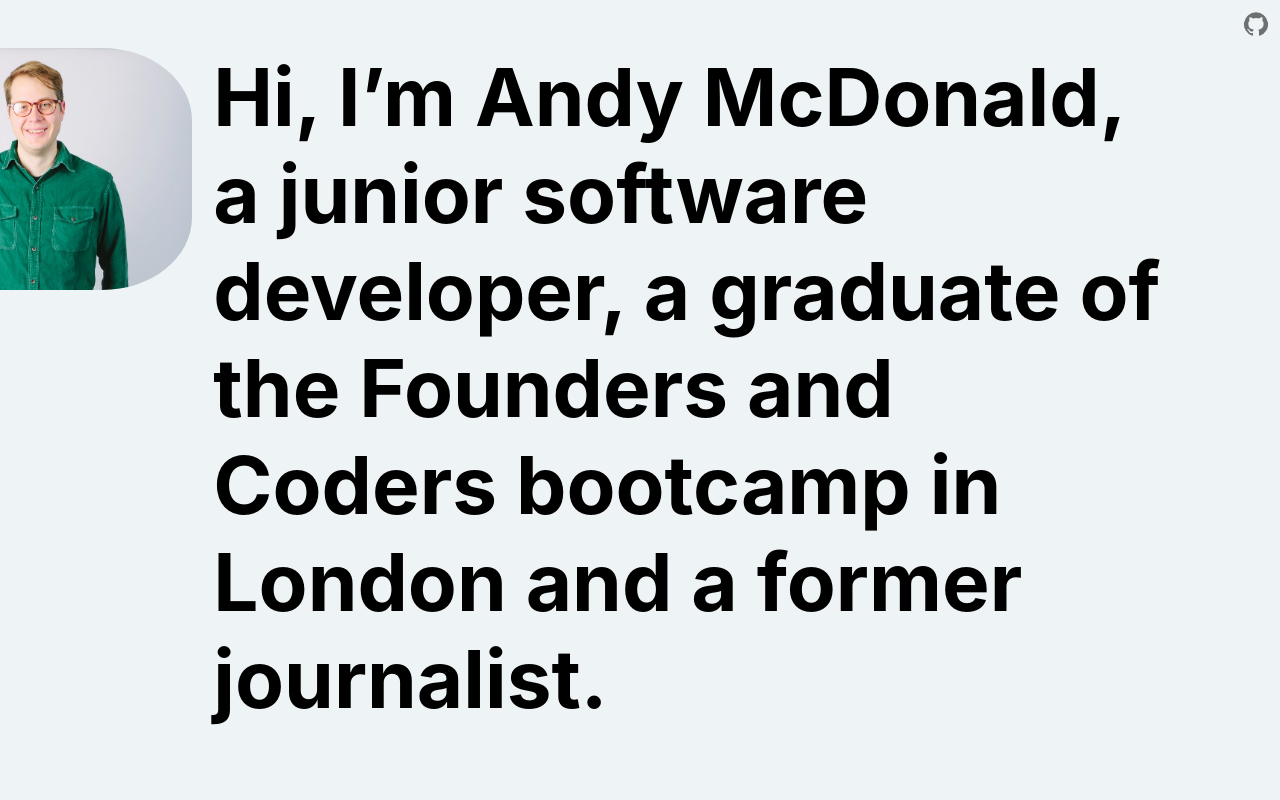
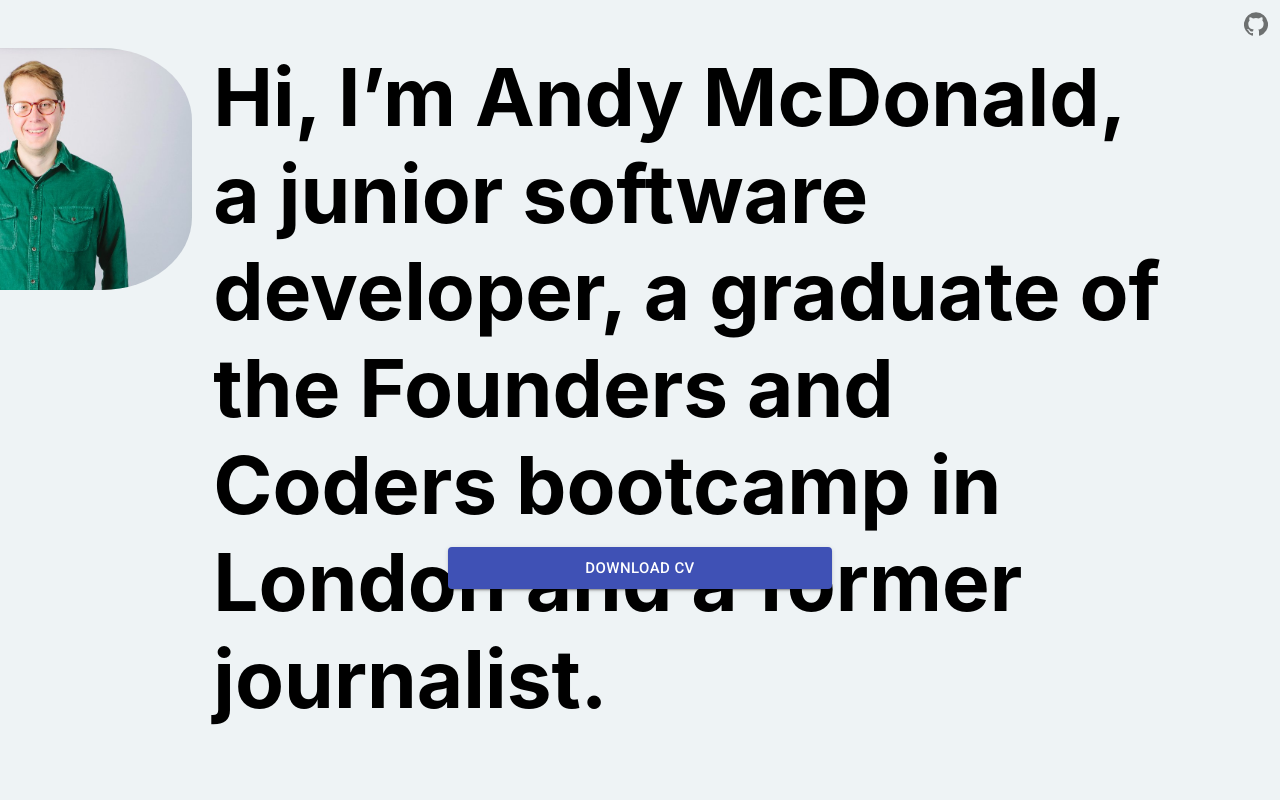
Before and after one commit to andy-mc-donald/React-Portfolio-V2, a React (Create React App) app: page / in a window 1280 px wide. Shown: the top 800 px of the page. Built offline with nearby package versions, Linux system fonts and the light colour scheme.

Commit message:
cv dl button added

```diff
--- a/src/Pages/Page1pt2.js
+++ b/src/Pages/Page1pt2.js
@@ -24,41 +24,36 @@
     flexGrow: 1
   },
   githubicon: {
+    // margin: "2.5rem",
     fontSize: "xl",
     marginRight: "auto",
     flexDirection: "flex-end"
-    // margin: "2.5rem",
   },
   mainContainer: {
-    // width: "100%",
-    // margin: "2.5rem",
-    // ["@media (max-width:600px)"]: {
-    //   margin: "0.5rem"
-    // }
-    // direction:"row",
-    // justify:"flex-end",
-    // alignItems:"center",
-    height: "60vh",
-    // fontSize: "2.5rem",
-    // padding: '0px',
-    // overflow: 'hidden',
+    height: "60vh"
   },
   picContainer: {
-    overflow: 'hidden',
+    overflow: "hidden"
   },
   picture: {
-    width: '140%',
-    left: '-50%',
-    position: 'relative',
-    borderRadius: '30%'
+    width: "140%",
+    left: "-50%",
+    position: "relative",
+    borderRadius: "30%"
   },
   text: {
     // margin: 'auto',
-    padding: '0px',
+    padding: "0px",
     fontSize: "2.5rem",
-    '@media (max-width:600px)': {
-        fontSize: '1.1rem',
-        }
+    "@media (max-width:600px)": {
+      fontSize: "1.1rem"
+    }
+  },
+  buttonContainer: {
+    height: "10vh",
+  },
+  button: {
+    width: "30vw",
   }
 }));
 
@@ -69,7 +64,6 @@
     <div className={classes.root}>
       <Grid
         container
-        // className={classes.container}
         direction="row"
         justify="flex-end"
         alignItems="center"
@@ -83,17 +77,47 @@
 
       <Grid container direction="row" className={classes.mainContainer}>
         <Grid item xs={2} className={classes.picContainer}>
-            <img src={AndyPic} alt="Andy McDonald picture" className={classes.picture}/>
+          <img
+            src={AndyPic}
+            alt="Andy McDonald picture"
+            className={classes.picture}
+          />
         </Grid>
         <Grid item xs={9} className={classes.text}>
-          <h1 style={{margin: 0}}>
+          <h1 style={{ margin: 0 }}>
             Hi, I’m Andy McDonald, a junior software developer, a graduate of
             the Founders and Coders bootcamp in London and a former journalist.
           </h1>
         </Grid>
       </Grid>
 
-      <Grid container></Grid>
+      <Grid
+        container
+        direction="row"
+        justify="center"
+        alignItems="center"
+        className={classes.buttonContainer}
+      >
+        <Grid item>
+          <Button variant="contained" size="large" color="primary" href="" className={classes.button}>
+            Download CV
+          </Button>
+        </Grid>
+      </Grid>
+
+      <Grid
+       container
+       direction="row"
+       alignItems="center"
+       className={classes.svgContainer}
+      >
+          <Grid item>
+
+          </Grid>
+          <Grid item>
+
+          </Grid>
+      </Grid>
     </div>
   );
 }
```
